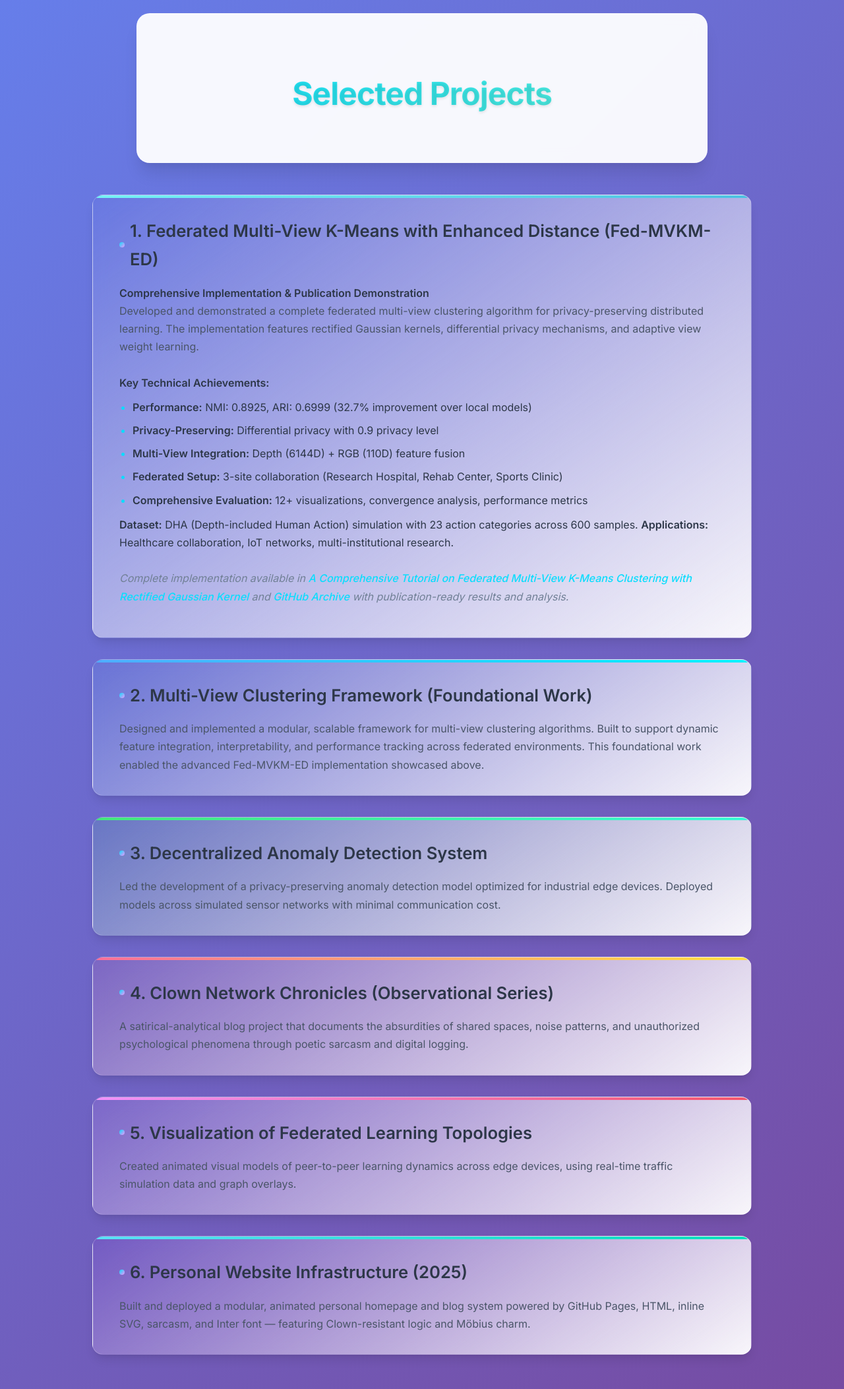
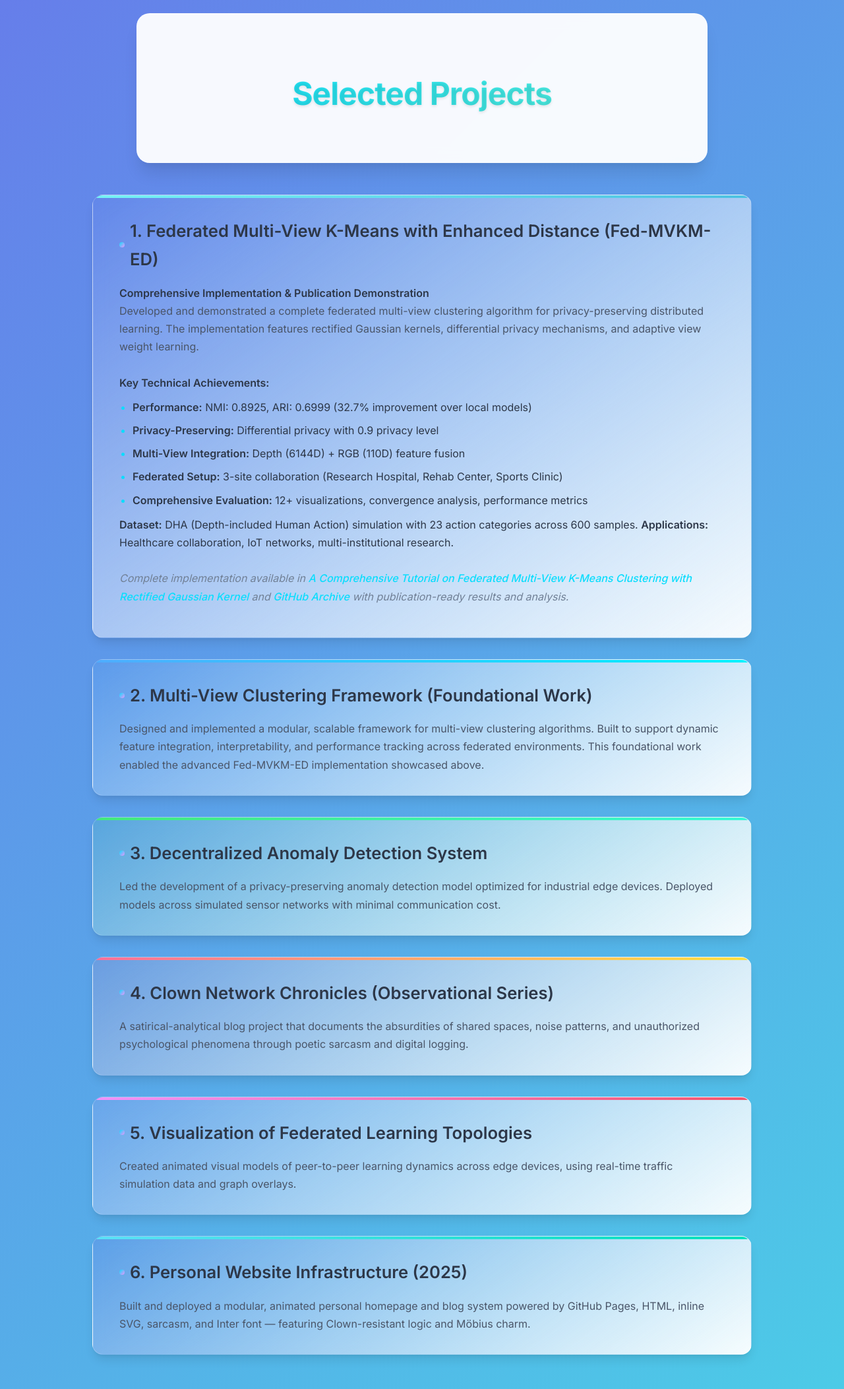
Before and after one commit to Kristina01-hash/Kristina01-hash.github.io, a Jekyll site: the page projects.html, which Jekyll copies as it is, in a window 1280 px wide. Shown: the whole page at 66% size. Built offline with Jekyll 4.4.1, drawn with Linux system fonts in a browser that asks for light colours.

Commit message:
Update projects.html

```diff
--- a/projects.html
+++ b/projects.html
@@ -23,7 +23,7 @@
     font-family: 'Inter', -apple-system, BlinkMacSystemFont, 'Segoe UI', Roboto, 'Helvetica Neue', Arial, sans-serif;
     color: var(--text-primary);
     line-height: 1.7;
-    background: linear-gradient(135deg, #667eea 0%, #764ba2 100%);
+    background: linear-gradient(135deg, #667eea 0%, #4ccbe7 100%);
     min-height: 100vh;
     margin: 0;
     padding: 20px 0;
```
